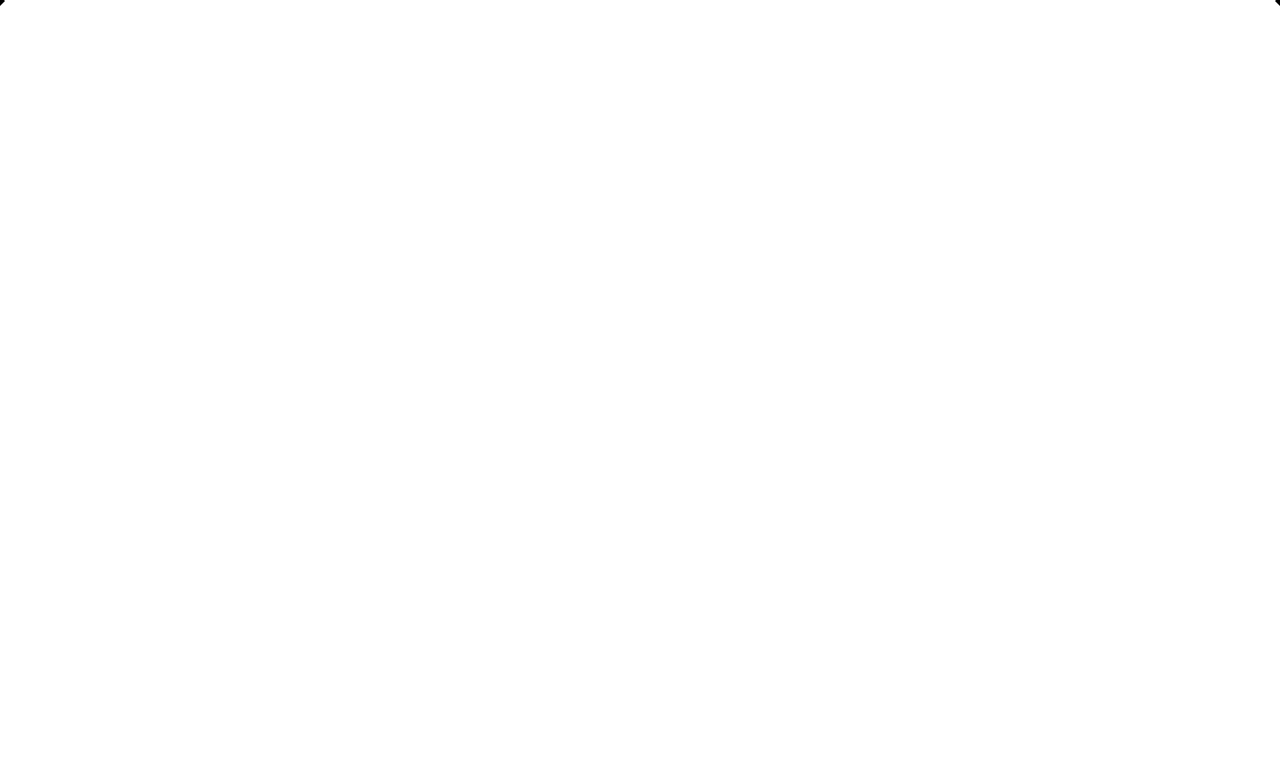
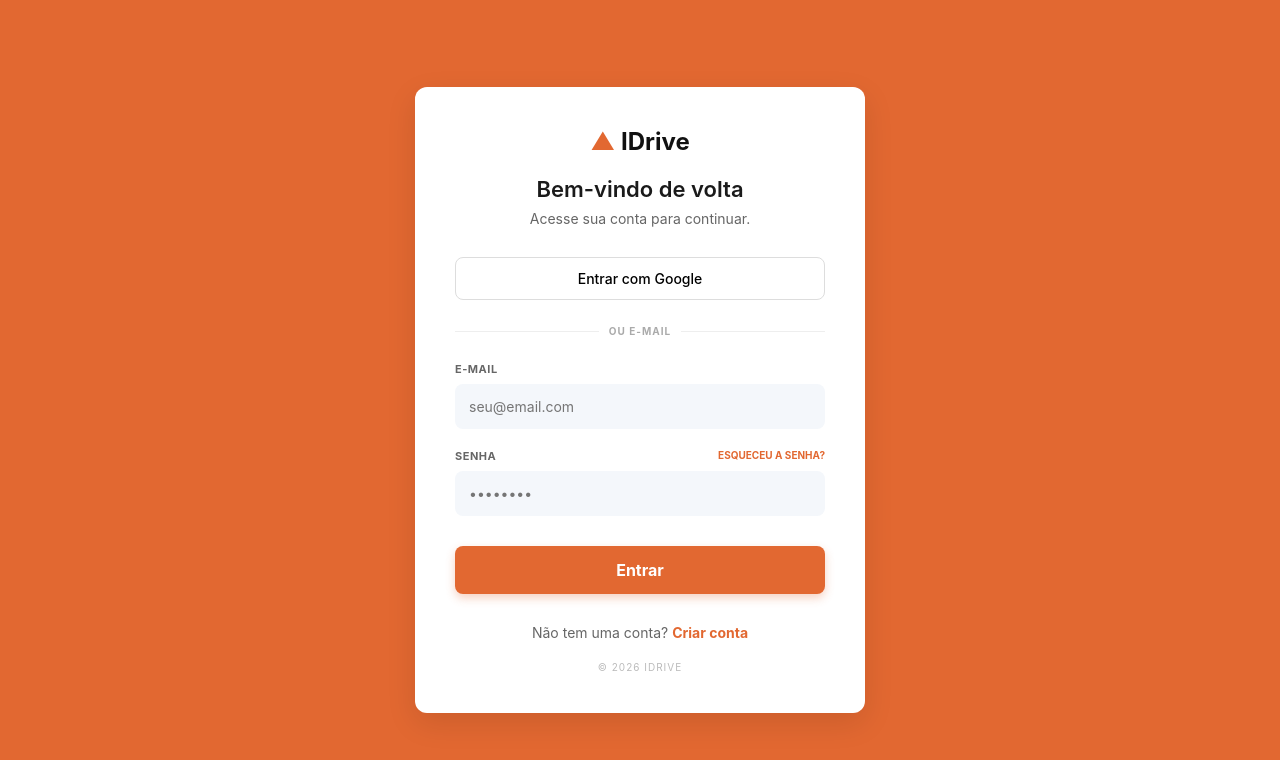
Before and after one commit to MaylsonS/idrive-app, a React (Vite) app: page / in a window 1280 px wide. Shown: the top 760 px of the page. Built offline with nearby package versions, Linux system fonts and the light colour scheme.

Commit message:
Tela de Login

```diff
--- a/src/App.tsx
+++ b/src/App.tsx
@@ -1,23 +1,8 @@
-import { useState } from 'react'
-import reactLogo from './assets/react.svg'
-import viteLogo from './assets/vite.svg'
-import heroImg from './assets/hero.png'
-import './App.css'
+import { Login } from './features/auth/Login';
+import './App.css';
 
 function App() {
-  const [count, setCount] = useState(0)
-
-  return (
-    <>
-      <section id="center">
-        <div className="hero">
-        </div>
-      </section>
-
-      <div className="ticks"></div>
-      <section id="spacer"></section>
-    </>
-  )
+  return ( <Login /> );
 }
 
-export default App
+export default App;
--- /dev/null
+++ b/src/components/InputCustomizado.css
@@ -0,0 +1,40 @@
+
+.grupo-input {
+  text-align: left;
+  margin-bottom: 20px;
+}
+
+.grupo-input label {
+  display: block;
+  font-size: 11px;
+  font-weight: bold;
+  color: #666;
+  margin-bottom: 8px;
+  letter-spacing: 0.5px;
+}
+
+.label-senha {
+  display: flex;
+  justify-content: space-between;
+}
+
+.link-esqueceu {
+  font-size: 10px;
+  color: #E26831;
+  text-decoration: none;
+  font-weight: bold;
+}
+
+.grupo-input input {
+  width: 100%;
+  padding: 14px;
+  background-color: #F4F7FB;
+  border: none;
+  border-radius: 8px;
+  font-size: 14px;
+  color: #333;
+}
+
+.grupo-input input:focus {
+  outline: 2px solid #E26831;
+}
--- /dev/null
+++ b/src/components/InputCustomizado.tsx
@@ -0,0 +1,40 @@
+import './InputCustomizado.css';
+
+interface InputProps {
+  label: string;
+  type: string;
+  placeholder: string;
+  value: string;
+  onChange: (texto: string) => void;
+  temLinkEsqueceuSenha?: boolean;
+}
+
+export function InputCustomizado({
+  label,
+  type,
+  placeholder,
+  value,
+  onChange,
+  temLinkEsqueceuSenha }: InputProps) {
+
+  return (
+    <div className="grupo-input">
+
+      <div className="label-senha">
+        <label>{label}</label>
+
+        {temLinkEsqueceuSenha && (
+          <a href="#" className="link-esqueceu">ESQUECEU A SENHA?</a>
+        )}
+      </div>
+
+      <input
+        type={type}
+        placeholder={placeholder}
+        value={value}
+        onChange={(e) => onChange(e.target.value)}
+        required
+      />
+    </div>
+  );
+}
--- /dev/null
+++ b/src/features/auth/Login.css
@@ -0,0 +1,117 @@
+/* src/features/auth/Login.css */
+
+* {
+  margin: 0;
+  padding: 0;
+  box-sizing: border-box;
+  font-family: 'Inter', system-ui, sans-serif;
+}
+
+.background-tela {
+  background-color: #E26831;
+  min-height: 100vh;
+  display: flex;
+  justify-content: center;
+  align-items: center;
+}
+
+.card-login {
+  background-color: white;
+  width: 100%;
+  max-width: 450px;
+  border-radius: 12px;
+  padding: 40px;
+  box-shadow: 0px 10px 30px rgba(0, 0, 0, 0.1);
+  text-align: center;
+}
+
+.logo-texto {
+  font-size: 24px;
+  font-weight: bold;
+  color: #111;
+  margin-bottom: 20px;
+}
+
+.triangulo {
+  color: #E26831;
+}
+
+.titulo {
+  font-size: 22px;
+  font-weight: 600;
+  color: #1a1a1a;
+  margin-bottom: 8px;
+}
+
+.subtitulo {
+  font-size: 14px;
+  color: #666;
+  margin-bottom: 30px;
+}
+
+.btn-google {
+  width: 100%;
+  padding: 12px;
+  background-color: transparent;
+  border: 1px solid #ddd;
+  border-radius: 8px;
+  font-size: 14px;
+  font-weight: 500;
+  cursor: pointer;
+  margin-bottom: 25px;
+}
+
+.divisor {
+  display: flex;
+  align-items: center;
+  text-align: center;
+  margin-bottom: 25px;
+}
+
+.divisor::before,
+.divisor::after {
+  content: '';
+  flex: 1;
+  border-bottom: 1px solid #eee;
+}
+
+.divisor span {
+  padding: 0 10px;
+  color: #aaa;
+  font-size: 10px;
+  font-weight: bold;
+  letter-spacing: 1px;
+}
+
+.btn-entrar {
+  width: 100%;
+  padding: 14px;
+  background-color: #E26831;
+  color: white;
+  border: none;
+  border-radius: 8px;
+  font-size: 16px;
+  font-weight: bold;
+  cursor: pointer;
+  margin-top: 10px;
+  box-shadow: 0px 4px 10px rgba(226, 104, 49, 0.3);
+}
+
+.rodape {
+  margin-top: 30px;
+  font-size: 14px;
+  color: #666;
+}
+
+.rodape a {
+  color: #E26831;
+  text-decoration: none;
+  font-weight: bold;
+}
+
+.copyright {
+  margin-top: 20px;
+  font-size: 10px;
+  color: #bbb;
+  letter-spacing: 1px;
+}
--- /dev/null
+++ b/src/features/auth/Login.tsx
@@ -0,0 +1,74 @@
+import { useState } from 'react';
+import './Login.css';
+import { authService } from '../../services/authService';
+import { InputCustomizado } from '../../components/InputCustomizado';
+
+export function Login() {
+  const [email, setEmail] = useState('');
+  const [senha, setSenha] = useState('');
+
+  const handleLogin = async (e: React.FormEvent) => {
+    e.preventDefault();
+
+    try {
+      console.log("Enviando dados para a API...");
+      const resposta = await authService.login({ email, senha });
+      console.log("Sucesso! O Spring Boot respondeu:", resposta);
+
+      // JWT AQUI
+    } catch (error) {
+      console.error("Erro ao fazer login. Verifique se o Spring Boot está rodando:", error);
+    }
+  };
+
+  return (
+    <div className="background-tela">
+      <div className="card-login">
+
+        <div className="logo-container">
+          <h1 className="logo-texto"><span className="triangulo">▲</span> IDrive</h1>
+        </div>
+        <h2 className="titulo">Bem-vindo de volta</h2>
+        <p className="subtitulo">Acesse sua conta para continuar.</p>
+
+        <button className="btn-google">
+           Entrar com Google
+        </button>
+
+        <div className="divisor">
+          <span>OU E-MAIL</span>
+        </div>
+
+        <form onSubmit={handleLogin}>
+
+          <InputCustomizado
+            label="E-MAIL"
+            type="email"
+            placeholder="seu@email.com"
+            value={email}
+            onChange={setEmail}
+          />
+
+          <InputCustomizado
+            label="SENHA"
+            type="password"
+            placeholder="••••••••"
+            value={senha}
+            onChange={setSenha}
+            temLinkEsqueceuSenha={true}
+          />
+
+          <button type="submit" className="btn-entrar">
+            Entrar
+          </button>
+        </form>
+
+        <div className="rodape">
+          <p>Não tem uma conta? <a href="#">Criar conta</a></p>
+          <p className="copyright">© 2026 IDRIVE</p>
+        </div>
+
+      </div>
+    </div>
+  );
+}
--- /dev/null
+++ b/src/services/api.ts
@@ -0,0 +1,8 @@
+import axios from 'axios';
+
+export const api = axios.create({
+  baseURL: 'http://localhost:8080',
+  headers: {
+    'Content-Type': 'application/json',
+  }
+});
--- /dev/null
+++ b/src/services/authService.ts
@@ -0,0 +1,9 @@
+import { api } from './api';
+import type { LoginCredentials } from '../types/Auth';
+
+export const authService = {
+  login: async (credenciais: LoginCredentials) => {
+    const response = await api.post('/usuarios/login', credenciais);
+    return response.data;
+  }
+};
--- /dev/null
+++ b/src/types/Auth.ts
@@ -0,0 +1,4 @@
+export interface LoginCredentials {
+  email: string;
+  senha: string;
+}
```
